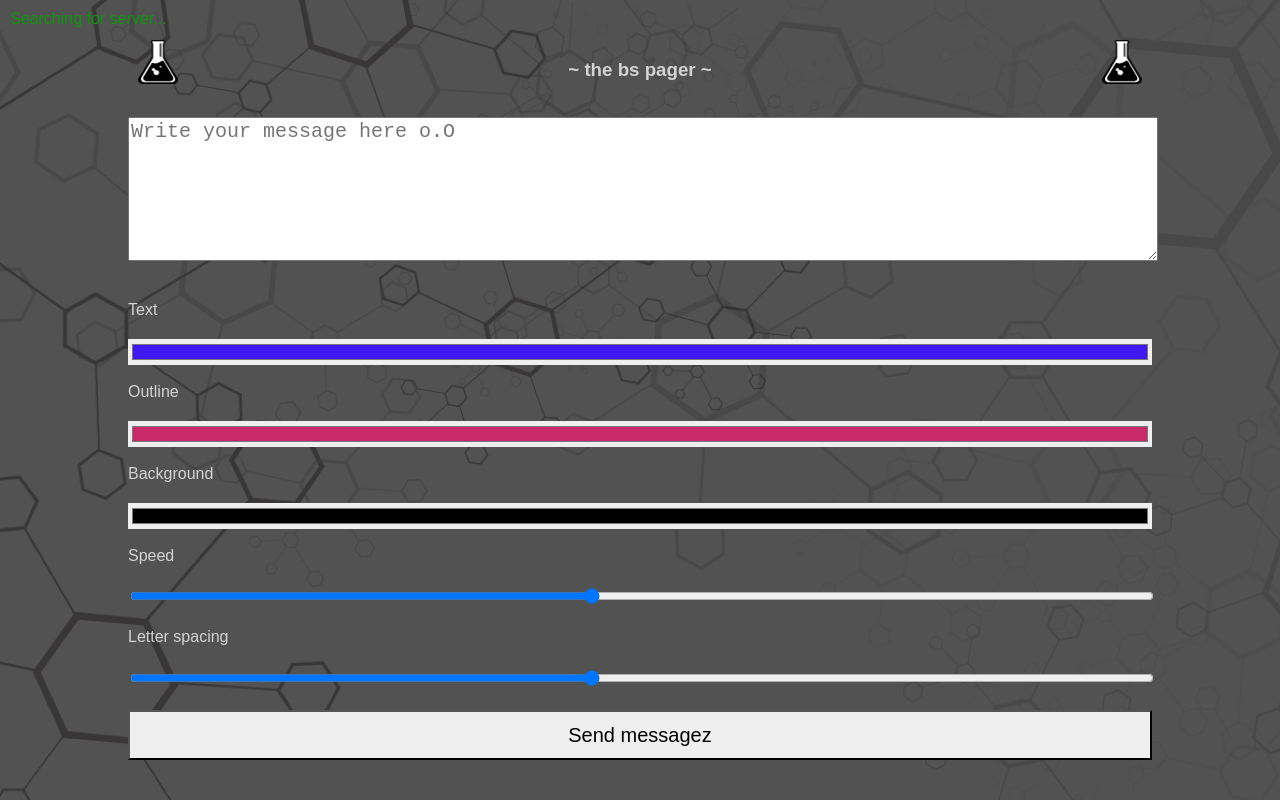
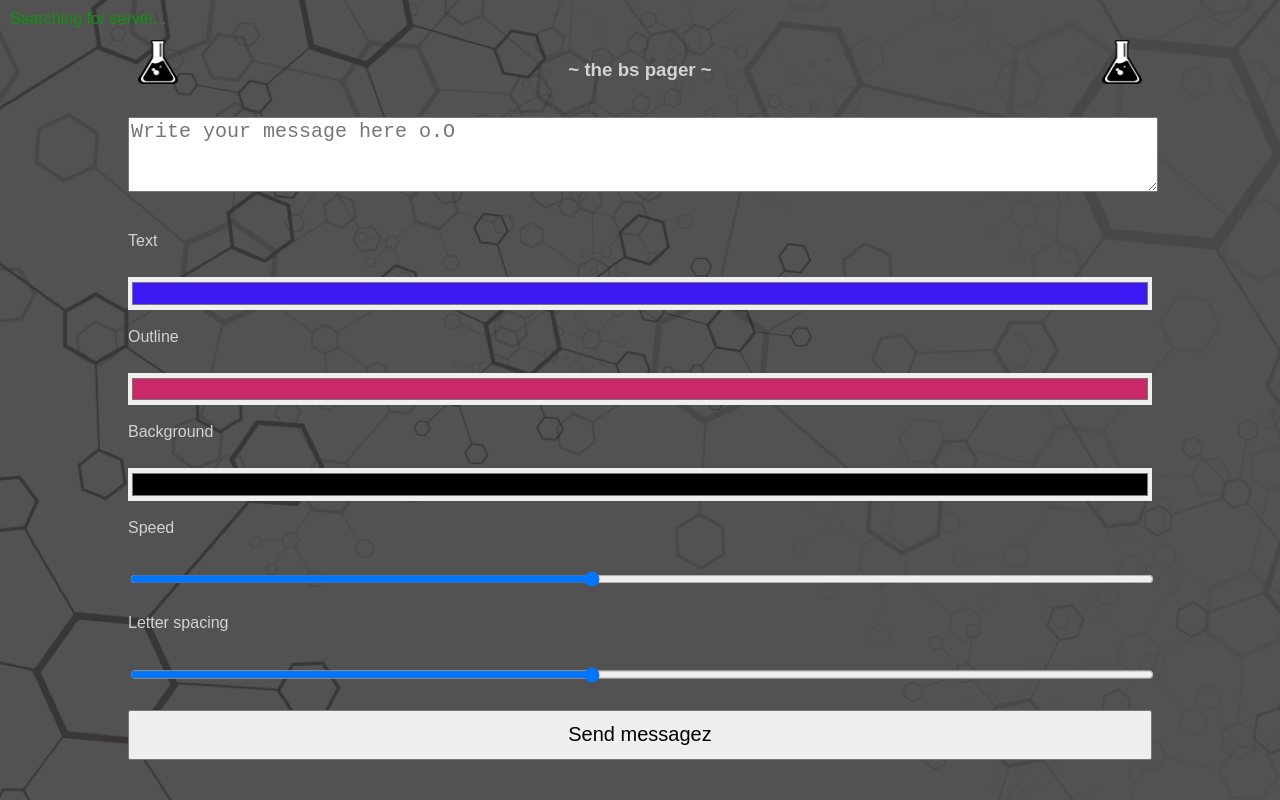
Before and after one commit to jpmc3630/blazing-marquee, a React (Create React App) app in the folder client/: page / in a window 1280 px wide. Built offline with nearby package versions, Linux system fonts and the light colour scheme.

Commit message:
css stuff

```diff
--- a/client/src/App.css
+++ b/client/src/App.css
@@ -25,7 +25,7 @@
 
 
 .synthToolButton {
-  -webkit-appearance: none;
+  /* -webkit-appearance: none; */
   /* min-height: fit-content; */
   font-size:20px;
   flex:1;
--- a/client/src/App.js
+++ b/client/src/App.js
@@ -157,7 +157,7 @@ class App extends Component {
 
                             <div class="text-div">
                             <textarea className="text-input"
-                                rows="6"
+                                rows="3"
                                 id="message"
                                 name="message"
                                 placeholder="Write your message here o.O"
```
